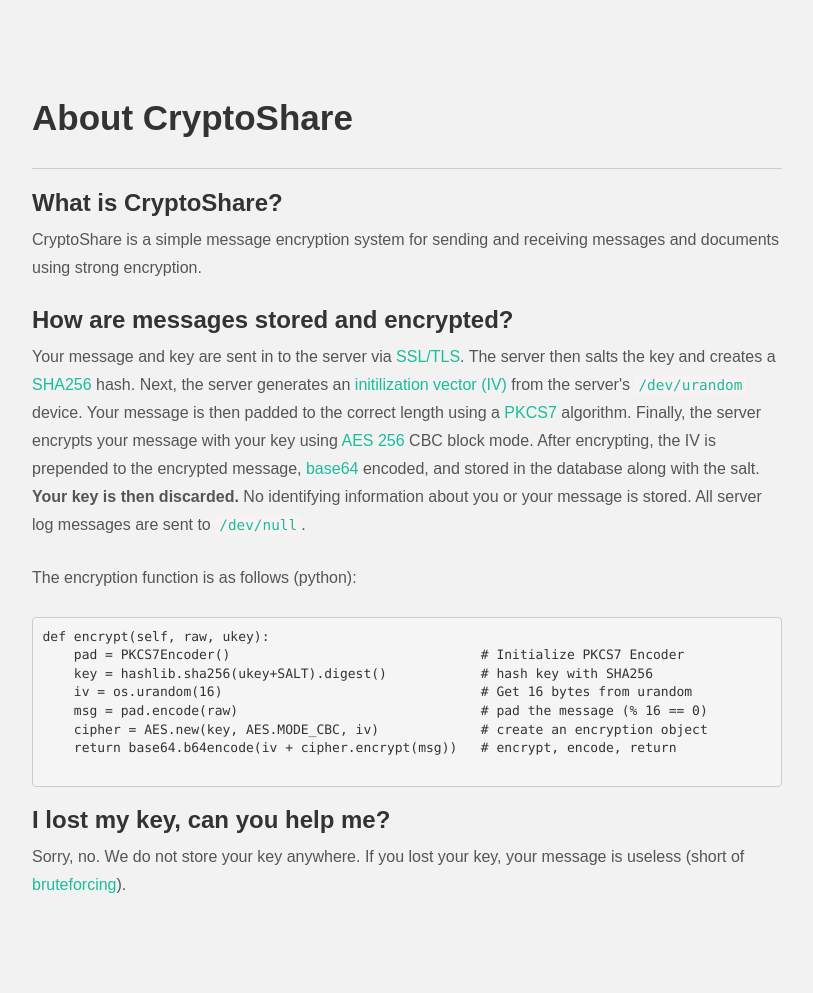
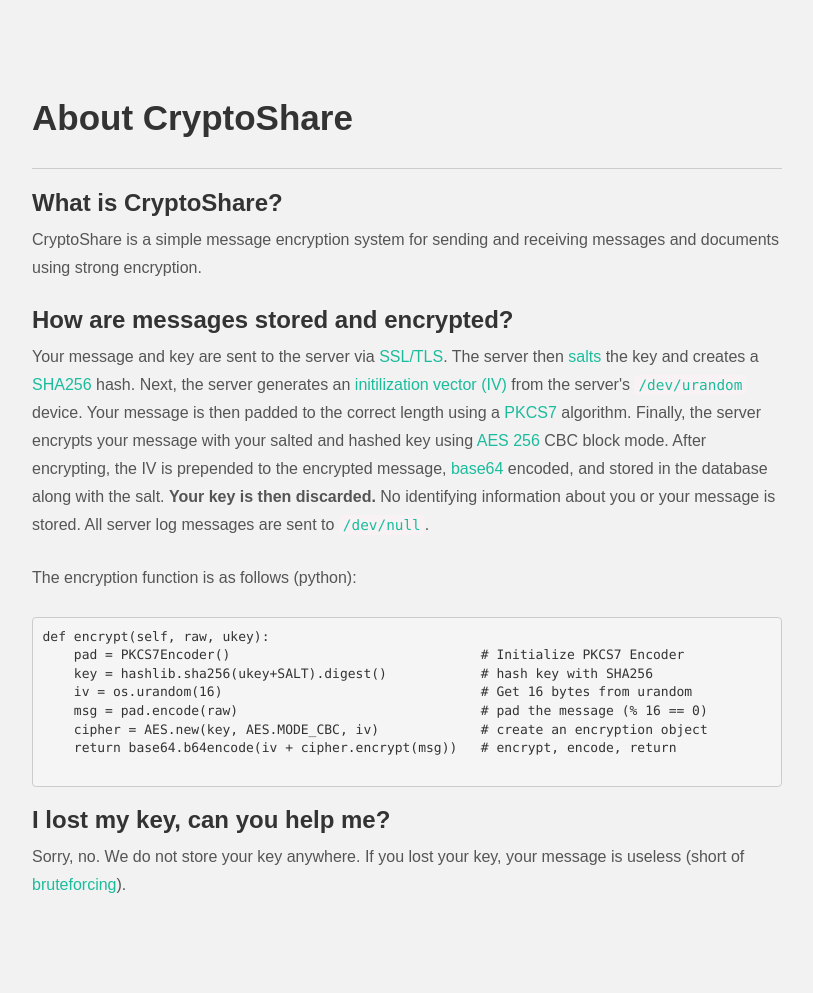
Before and after one commit to phrac/cryptoshare, a Django app: page /about in a window 1280 px wide. Shown: the part 192-1185 px from the top of the page, without its empty margins (233-1046 px from the left). Run offline with Django 3.2, Linux system fonts and the light colour scheme; some libraries are stand-ins or nearby versions.

Commit message:
additional clarifications

```diff
--- a/templates/about.html
+++ b/templates/about.html
@@ -14,11 +14,12 @@
                 </p>
                 <h3>How are messages stored and encrypted?</h3>
                 <p class="text-justify">
-                Your message and key are sent in to the server via <a href="http://en.wikipedia.org/wiki/Transport_Layer_Security">SSL/TLS</a>.
-                The server then salts the key and creates a <a href="http://en.wikipedia.org/wiki/Sha256">SHA256</a> hash. Next, the server generates an
+                Your message and key are sent to the server via <a
+                    href="http://en.wikipedia.org/wiki/Transport_Layer_Security">SSL/TLS</a>.
+                The server then <a href="http://en.wikipedia.org/wiki/Salt_(cryptography)">salts</a> the key and creates a <a href="http://en.wikipedia.org/wiki/Sha256">SHA256</a> hash. Next, the server generates an
                 <a href="http://en.wikipedia.org/wiki/Initialization_vector">initilization vector (IV)</a> from the server's
                 <code><a href="http://en.wikipedia.org/wiki//dev/urandom">/dev/urandom</a></code> device. Your message is then padded to the correct length using a <a href="http://en.wikipedia.org/wiki/PKCS7">PKCS7</a> algorithm. Finally,
-                the server encrypts your message with your key using <a href="http://en.wikipedia.org/wiki/Aes_256">AES 256</a> CBC block mode.
+                the server encrypts your message with your salted and hashed key using <a href="http://en.wikipedia.org/wiki/Aes_256">AES 256</a> CBC block mode.
                 After encrypting, the IV is prepended to the encrypted message, <a href="http://en.wikipedia.org/wiki/Base64">base64</a> encoded,
                 and stored in the database along with the salt. <strong>Your key is then discarded.</strong> No identifying information about you or your message is stored. All
                 server log messages are sent to <code><a href="http://en.wikipedia.org/wiki//dev/null">/dev/null</a></code>.
```
